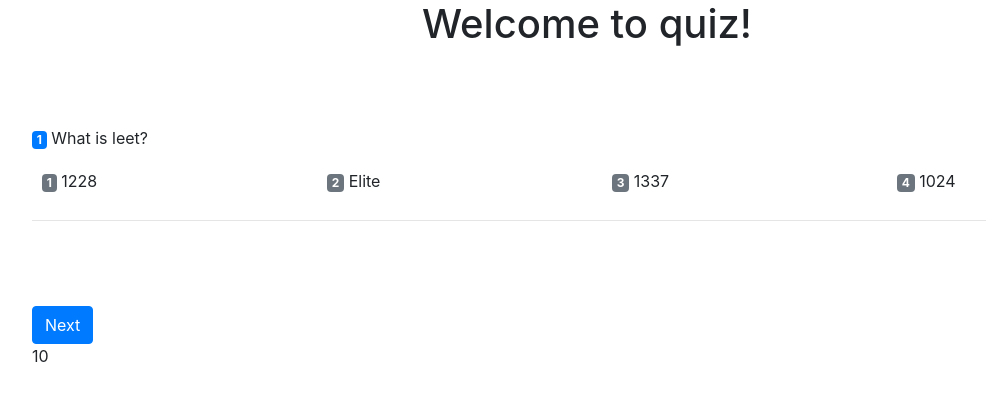
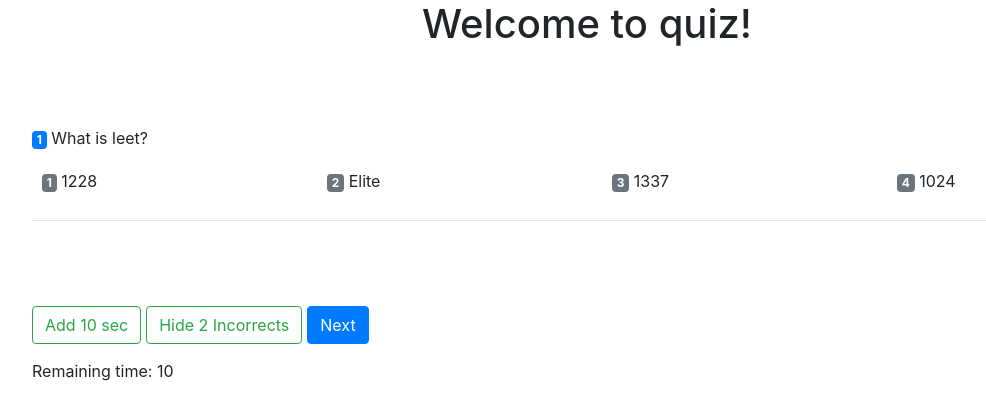
Before and after one commit to demichka/quiz-app, an Angular app: page / in a window 1280 px wide. Shown: the top 420 px of the page, without its empty margins (53-1039 px from the left). Built offline with nearby package versions, Linux system fonts and the light colour scheme.

Commit message:
added btns with funcs to hide 2 incorrect options as well as to add 10sec

```diff
--- a/src/app/components/countdown-timer/countdown-timer.component.html
+++ b/src/app/components/countdown-timer/countdown-timer.component.html
@@ -1 +1 @@
-<p>{{remainingTime}}</p>
+<p [ngClass]="(remainingTime <= 5) ? 'warning' : ''">Remaining time: <span>{{remainingTime}}</span></p>
--- a/src/app/components/countdown-timer/countdown-timer.component.scss
+++ b/src/app/components/countdown-timer/countdown-timer.component.scss
@@ -0,0 +1,9 @@
+p {
+    margin-top: 15px;
+    &.warning {
+        span {
+            font-weight: 700;
+            color: #ff0000;
+        }
+    }
+}
--- a/src/app/components/countdown-timer/countdown-timer.component.ts
+++ b/src/app/components/countdown-timer/countdown-timer.component.ts
@@ -22,7 +22,7 @@ export class CountdownTimerComponent implements OnInit {
         this.clearTimer();
         this.interval = window.setInterval(() => {
             this.remainingTime -= 1;
-            if (this.remainingTime < 0) {
+            if (this.remainingTime < 1) {
                 this.remainingTime = 15;
                 this.timerService.setTimeOver();
             }
@@ -40,7 +40,9 @@ export class CountdownTimerComponent implements OnInit {
         this.startTimer();
     }
 
-    addMoreTime(time) {
+    //func to add more time and to disable button
+    addMoreTime($event, time: number) {
         this.remainingTime += time;
+        $event.target.setAttribute("disabled", "disabled");
     }
 }
--- a/src/app/components/question/question.component.html
+++ b/src/app/components/question/question.component.html
@@ -4,7 +4,7 @@
   <dd class="form-check col-sm-3 col-6" *ngFor="let option of item.options; let i = index">
 
     <input class="form-check-input" type="radio" name="{{'alternatives' + num}}" id="{{num + '_' + i}}"
-      value="{{option.isCorrect}}" (change)="radioChange($event)">
+      value="{{option.isCorrect}}" disabled={{option.isHidden}} (change)="radioChange($event)">
 
     <label class="form-check-label" for="{{num + '_' + i}}">
       <span class="badge badge-secondary">{{i + 1}} </span>
--- a/src/app/components/question/question.component.scss
+++ b/src/app/components/question/question.component.scss
@@ -18,6 +18,13 @@
         }
     }
 
+    input:disabled + label {
+        visibility: hidden;
+        .badge {
+            visibility: hidden;
+        }
+    }
+
     img {
         max-width: 85%;
         float: right;
--- a/src/app/components/questions-list/questions-list.component.html
+++ b/src/app/components/questions-list/questions-list.component.html
@@ -9,8 +9,15 @@
     </app-question>
   </div>
 
-  <button class="btn btn-primary"
-    (click)="timer.stopTimer()">{{this.show === questions.length - 1 ? 'Finish' : 'Next'}}</button>
+  <div class="btns-group">
+    <button class="btn btn-outline-success"
+      (click)="timer.addMoreTime($event, 10)">Add 10 sec</button>
+    <button class="btn btn-outline-success"
+      (click)="hideIncorrectOptions($event)">Hide 2 Incorrects</button>
+    <button class="btn btn-primary"
+      (click)="timer.stopTimer()">{{this.show === questions.length - 1 ? 'Finish' : 'Next'}}</button>
+  </div>
+
   <div class="row">
     <div class="col-3">
       <app-countdown-timer #timer></app-countdown-timer>
--- a/src/app/components/questions-list/questions-list.component.scss
+++ b/src/app/components/questions-list/questions-list.component.scss
@@ -8,3 +8,10 @@
     justify-content: center;
     min-height: 250px;
 }
+
+.btns-group {
+    display: flex;
+    .btn {
+        margin-right: 5px;
+    }
+}
--- a/src/app/components/questions-list/questions-list.component.ts
+++ b/src/app/components/questions-list/questions-list.component.ts
@@ -72,4 +72,16 @@ export class QuestionsListComponent implements OnInit {
             this.finished = !this.finished;
         }
     }
+
+    hideIncorrectOptions($event) {
+        let current = this.questions[this.show];
+        let wrongs = current.options.filter(el => !el.isCorrect);
+        for (let i = 0; i < 2; i++) {
+            if (!wrongs[i].isCorrect) {
+                wrongs[i].isHidden = true;
+            }
+        }
+        let btn = $event.target;
+        btn.setAttribute("disabled", "disabled");
+    }
 }
--- a/src/app/models/question.model.ts
+++ b/src/app/models/question.model.ts
@@ -2,11 +2,13 @@ class Option {
     constructor(
         public desc: string,
         public linkToImage: string,
-        public isCorrect: boolean
+        public isCorrect: boolean,
+        public isHidden?: boolean
     ) {
         this.desc = desc;
         this.linkToImage = linkToImage;
         this.isCorrect = isCorrect;
+        this.isHidden = isHidden;
     }
 }
 
@@ -37,7 +39,8 @@ export class Question {
                 new Option(
                     option["desc"],
                     option["linkToImage"],
-                    option["isCorrect"]
+                    option["isCorrect"],
+                    option["isHidden"]
                 )
         );
         return this.shuffleOptions(result);
```
